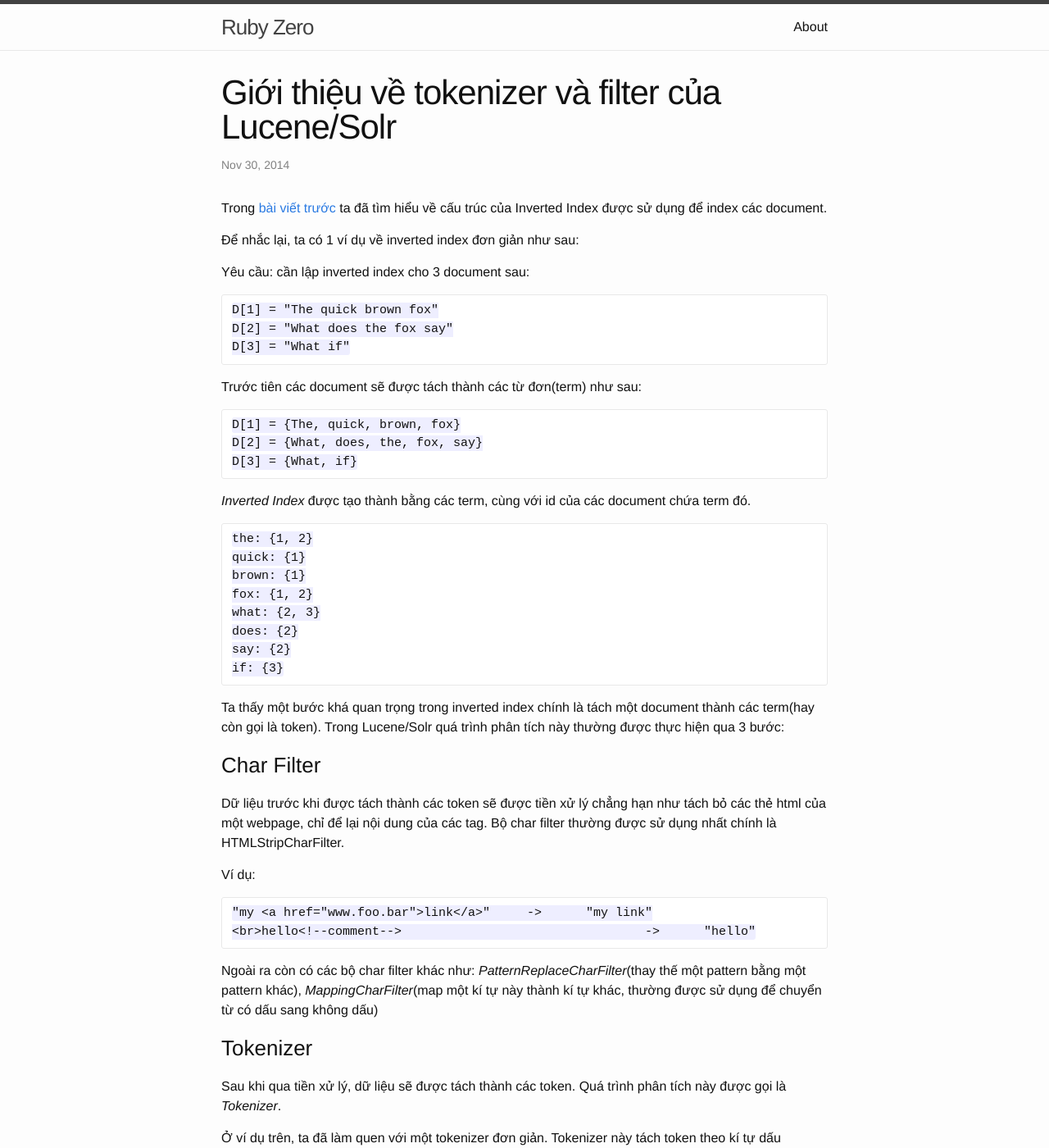
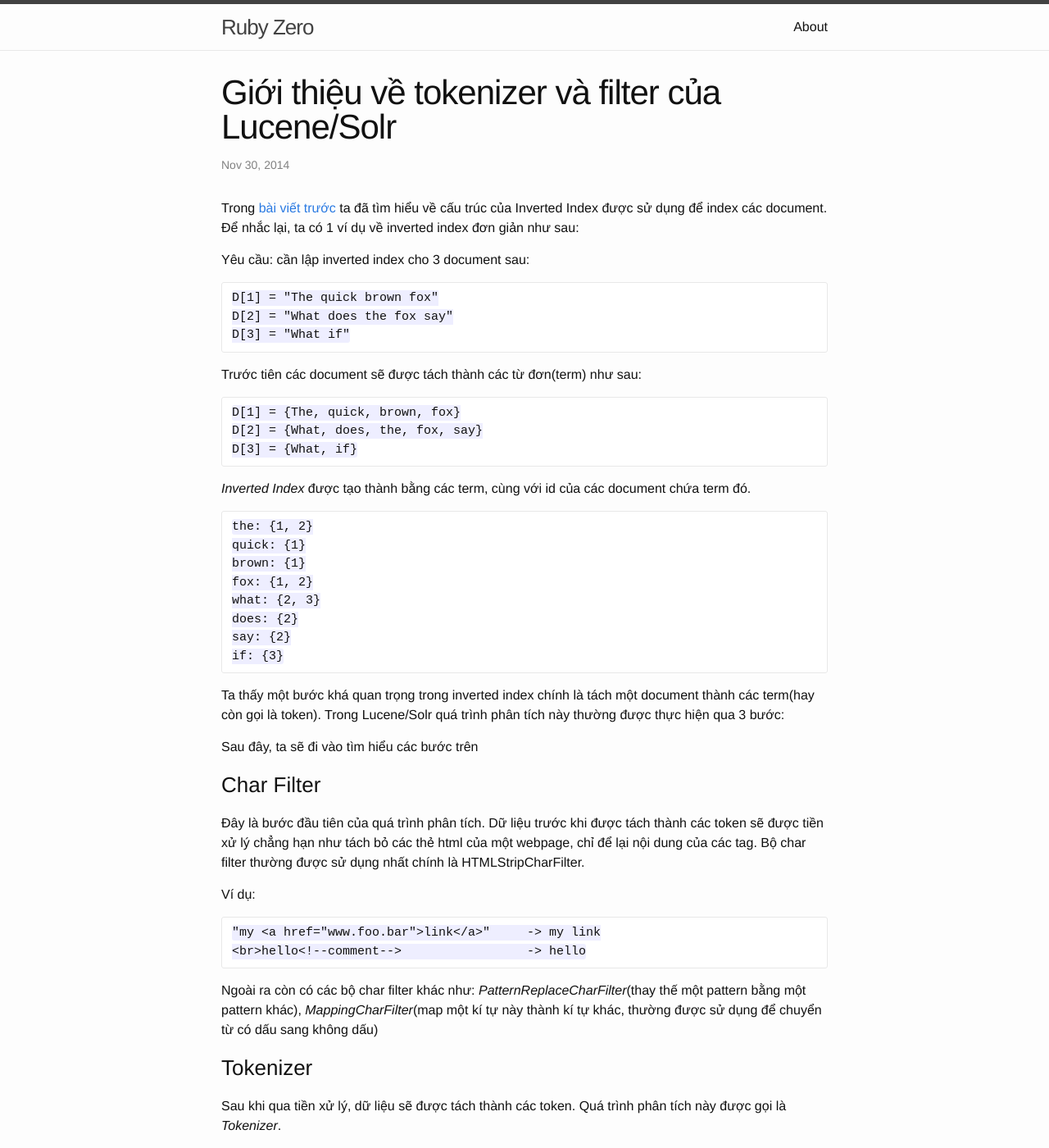
Before and after one commit to zinh/zinh.github.io, a Jekyll site: the page built from _posts/2014-12-13-solr-lucene-an-introduction-tokenizer-filter.markdown, in a window 1280 px wide and 1400 px high. Shown: the whole window at 82% size. Built offline with Jekyll 4.4.1, drawn with Linux system fonts in a browser that asks for light colours.

Commit message:
update solr 2

```diff
--- a/_posts/2014-12-13-solr-lucene-an-introduction-tokenizer-filter.markdown
+++ b/_posts/2014-12-13-solr-lucene-an-introduction-tokenizer-filter.markdown
@@ -6,9 +6,7 @@
 categories: lucene
 ---
 
-Trong [bài viết trước](http://zinh.github.io/lucene/2014/11/23/solr-lucene-an-introduction.html) ta đã tìm hiểu về cấu trúc của Inverted Index được sử dụng để index các document.
-
-Để nhắc lại, ta có 1 ví dụ về inverted index đơn giản như sau:
+Trong [bài viết trước](http://zinh.github.io/lucene/2014/11/23/solr-lucene-an-introduction.html) ta đã tìm hiểu về cấu trúc của Inverted Index được sử dụng để index các document. Để nhắc lại, ta có 1 ví dụ về inverted index đơn giản như sau:
 
 Yêu cầu: cần lập inverted index cho 3 document sau:
 
@@ -35,15 +33,16 @@
 
 Ta thấy một bước khá quan trọng trong inverted index chính là tách một document thành các term(hay còn gọi là token). Trong Lucene/Solr quá trình phân tích này thường được thực hiện qua 3 bước:
 
+Sau đây, ta sẽ đi vào tìm hiểu các bước trên
 
 ### Char Filter
 
-Dữ liệu trước khi được tách thành các token sẽ được tiền xử lý chẳng hạn như tách bỏ các thẻ html của một webpage, chỉ để lại nội dung của các tag. Bộ char filter thường được sử dụng nhất chính là HTMLStripCharFilter.
+Đây là bước đầu tiên của quá trình phân tích. Dữ liệu trước khi được tách thành các token sẽ được tiền xử lý chẳng hạn như tách bỏ các thẻ html của một webpage, chỉ để lại nội dung của các tag. Bộ char filter thường được sử dụng nhất chính là HTMLStripCharFilter.
 
 Ví dụ:
 
-	"my <a href="www.foo.bar">link</a>"  	-> 	"my link"
-	<br>hello<!--comment--> 				-> 	"hello"
+    "my <a href="www.foo.bar">link</a>"     -> my link
+    <br>hello<!--comment-->                 -> hello
 
 Ngoài ra còn có các bộ char filter khác như: _PatternReplaceCharFilter_(thay thế một pattern bằng một pattern khác), _MappingCharFilter_(map một kí tự này thành kí tự khác, thường được sử dụng để chuyển từ có dấu sang không dấu)
 
```
